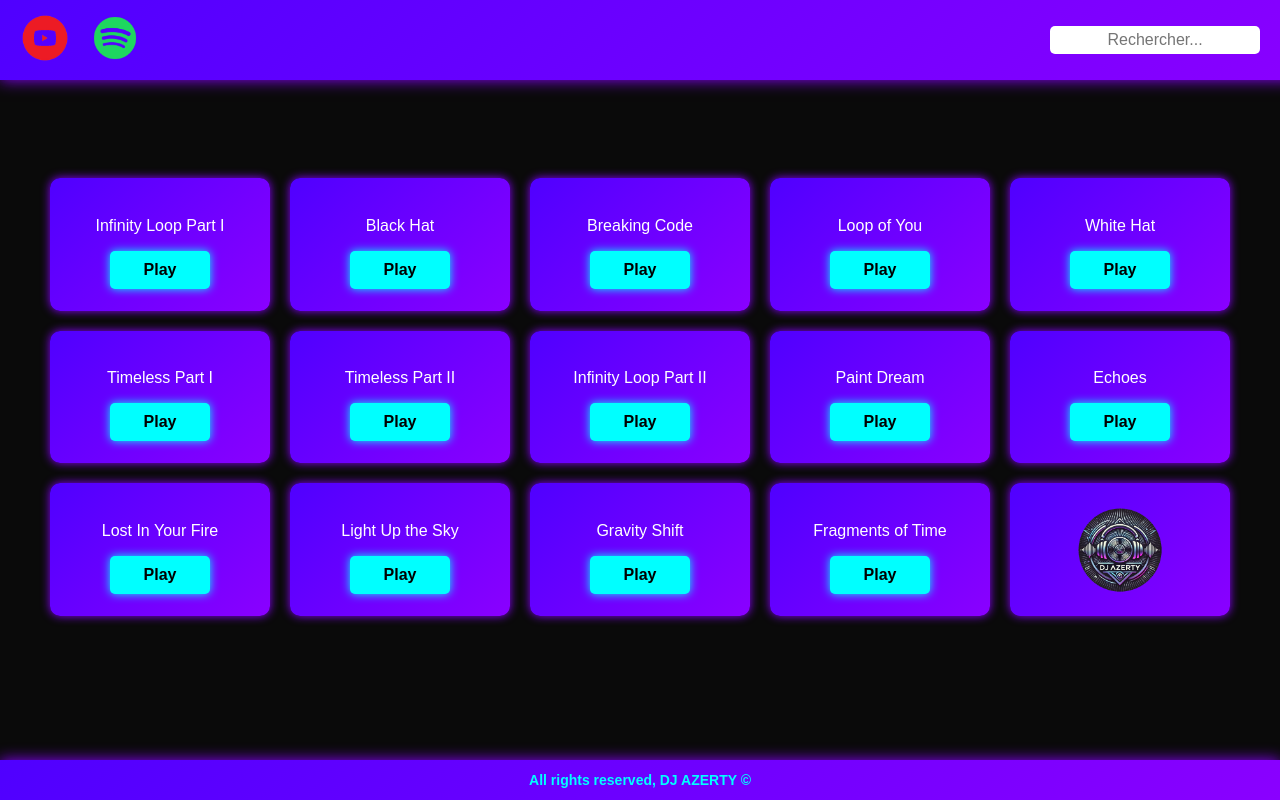
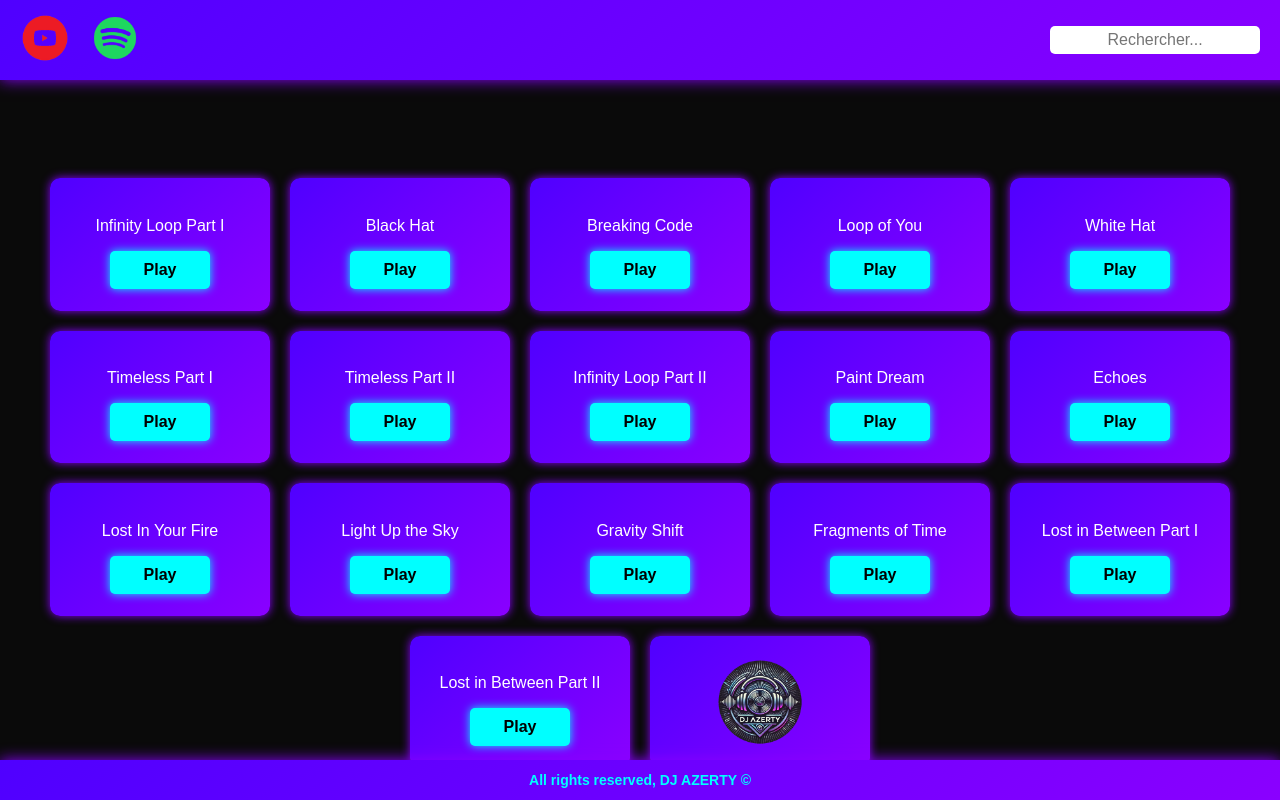
Before and after one commit to DJAZERTY/dj-azerty-blog, a plain HTML site: page index.html in a window 1280 px wide. Drawn offline with Linux system fonts and the light colour scheme.

Commit message:
Update index.html

```diff
--- a/index.html
+++ b/index.html
@@ -194,6 +194,14 @@
             <p>Fragments of Time</p>
             <button onclick="playPause(this)">Play</button>
         </div>
+        <div class="song" data-src="https://ia800608.us.archive.org/30/items/track_20250311_1210/Track.mp3">
+            <p>Lost in Between Part I</p>
+            <button onclick="playPause(this)">Play</button>
+        </div>
+        <div class="song" data-src="https://ia600608.us.archive.org/30/items/track_20250311_1210/TrackII.mp3">
+            <p>Lost in Between Part II</p>
+            <button onclick="playPause(this)">Play</button>
+        </div>
         <div class="song">
             <img src="logo.png" alt="Logo">
         </div>
```
